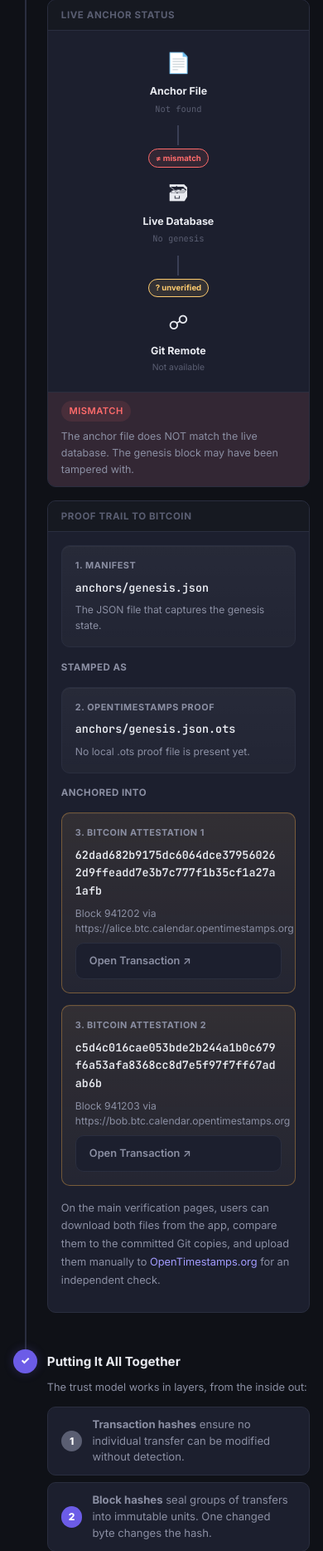
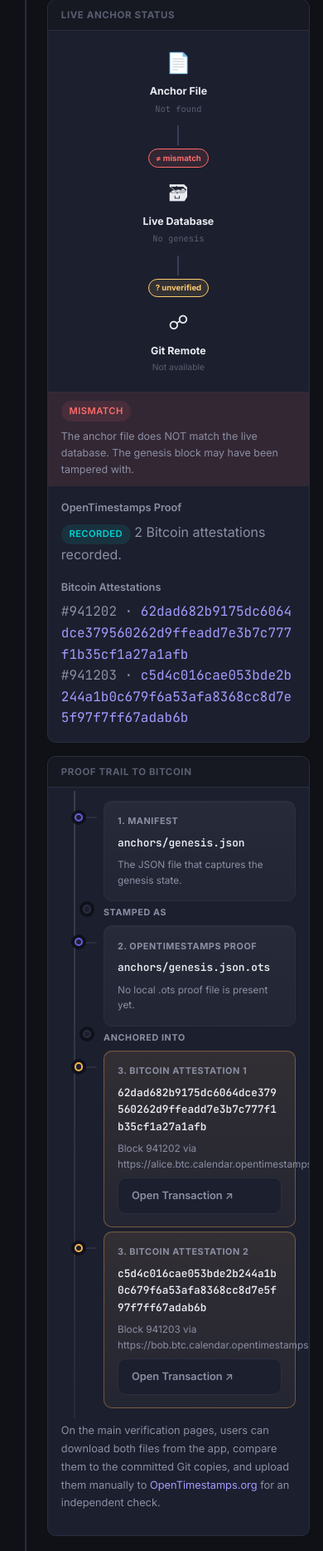
Before and after one commit to Alirvah/blockchain, a Django app: page /how-it-works/ in a window 390 px wide. Shown: the part 2591-4460 px from the top of the page at 83% size. Run offline with Django 5.2, Linux system fonts and the light colour scheme; the visitor is signed in with stand-in values (Sample User, id 1); data that the repository does not hold is empty.

Commit message:
Improve Bitcoin proof trail layout

```diff
--- a/static/css/style.css
+++ b/static/css/style.css
@@ -2317,29 +2317,67 @@ code, .mono { font-family: var(--font-mono); font-size: 0.875em; }
 
 .proof-trail {
     display: flex;
+    flex-direction: column;
     align-items: stretch;
-    gap: 0.9rem;
+    gap: 0.35rem;
     padding: 0 1.25rem 1rem;
-    overflow-x: auto;
+    width: 100%;
+    max-width: 100%;
+    overflow: visible;
+    position: relative;
+}
+
+.proof-trail::before {
+    content: "";
+    position: absolute;
+    left: 2rem;
+    top: 0.25rem;
+    bottom: 0.25rem;
+    width: 2px;
+    background: linear-gradient(
+        180deg,
+        rgba(255,255,255,0.14),
+        rgba(255,255,255,0.05)
+    );
+    border-radius: 999px;
+    pointer-events: none;
 }
 
 .proof-trail-link {
-    flex: 0 0 auto;
-    align-self: center;
+    align-self: stretch;
     font-size: 0.72rem;
     font-weight: 700;
     letter-spacing: 0.04em;
     text-transform: uppercase;
     color: var(--color-text-dim);
-    padding: 0.5rem 0.25rem;
+    padding: 0 0 0.15rem 3.25rem;
+    position: relative;
+}
+
+.proof-trail-link::before {
+    content: "";
+    position: absolute;
+    left: 2rem;
+    top: -0.05rem;
+    width: 0.7rem;
+    height: 0.7rem;
+    margin-left: -0.35rem;
+    border-radius: 50%;
+    background: var(--color-bg-card);
+    border: 2px solid var(--color-border);
+    box-shadow: 0 0 0 4px rgba(13, 15, 24, 0.85);
 }
 
 .proof-node {
-    flex: 0 0 260px;
+    flex: 1 1 auto;
     display: flex;
     flex-direction: column;
     gap: 0.45rem;
     padding: 0.95rem 1rem;
+    margin-left: 3.25rem;
+    min-width: 0;
+    max-width: calc(100% - 3.25rem);
+    position: relative;
     border-radius: var(--radius-md);
     border: 1px solid var(--color-border);
     background:
@@ -2348,11 +2386,40 @@ code, .mono { font-family: var(--font-mono); font-size: 0.875em; }
     box-shadow: inset 0 1px 0 rgba(255,255,255,0.04);
 }
 
+.proof-node::before {
+    content: "";
+    position: absolute;
+    left: -1.6rem;
+    top: 1.15rem;
+    width: 1.05rem;
+    height: 2px;
+    background: var(--color-border);
+    border-radius: 999px;
+}
+
+.proof-node::after {
+    content: "";
+    position: absolute;
+    left: -2rem;
+    top: 0.84rem;
+    width: 0.7rem;
+    height: 0.7rem;
+    margin-left: -0.35rem;
+    border-radius: 50%;
+    background: var(--color-bg-card);
+    border: 2px solid var(--color-accent);
+    box-shadow: 0 0 0 4px rgba(13, 15, 24, 0.85);
+}
+
 .proof-node-bitcoin {
     border-color: rgba(255, 179, 71, 0.35);
     background:
         linear-gradient(180deg, rgba(255,179,71,0.08), rgba(255,179,71,0.02)),
         rgba(255,255,255,0.02);
+}
+
+.proof-node-bitcoin::after {
+    border-color: #ffb347;
 }
 
 .proof-node-label {
@@ -2498,15 +2565,43 @@ code, .mono { font-family: var(--font-mono); font-size: 0.875em; }
     .anchor-proof-link .btn { width: 100%; text-align: center; }
     .proof-trail {
         padding: 0 1rem 1rem;
-        flex-direction: column;
-        overflow-x: visible;
+        gap: 0.3rem;
+    }
+    .proof-trail::before {
+        left: 1.95rem;
     }
     .proof-trail-link {
-        align-self: flex-start;
-        padding: 0;
+        padding: 0 0 0.15rem 3.2rem;
+        font-size: 0.67rem;
+        letter-spacing: 0.06em;
+    }
+    .proof-trail-link::before {
+        left: 1.95rem;
+        width: 0.65rem;
+        height: 0.65rem;
+        margin-left: -0.325rem;
     }
     .proof-node {
-        flex-basis: auto;
+        margin-left: 3.2rem;
+        width: auto;
+        max-width: calc(100% - 3.2rem);
+    }
+    .proof-node::before {
+        left: -1.55rem;
+        width: 1rem;
+    }
+    .proof-node::after {
+        left: -1.95rem;
+        top: 0.85rem;
+        width: 0.65rem;
+        height: 0.65rem;
+        margin-left: -0.325rem;
+    }
+    .proof-node-title {
+        font-size: 0.8rem;
+    }
+    .proof-node-sub {
+        font-size: 0.74rem;
     }
     .proof-node-actions {
         flex-direction: column;
--- a/templates/ledger/how_it_works.html
+++ b/templates/ledger/how_it_works.html
@@ -471,6 +471,49 @@
                     No anchor file has been created yet.
                 {% endif %}
             </div>
+
+            <div class="anchor-detail-grid mt-2" style="padding:0 1rem 1rem;">
+                <div>
+                    <div class="form-label">OpenTimestamps Proof</div>
+                    <div class="text-dim">
+                        {% if anchor_report.bitcoin_proof.status == "verified" %}
+                            <span class="badge badge-confirmed">Verified</span>
+                            Bitcoin-backed proof verified.
+                        {% elif anchor_report.bitcoin_proof.status == "recorded" %}
+                            <span class="badge badge-sealed">Recorded</span>
+                            {{ anchor_report.bitcoin_proof.attestations|length }} Bitcoin attestation{{ anchor_report.bitcoin_proof.attestations|length|pluralize }} recorded.
+                        {% elif anchor_report.bitcoin_proof.status == "proof_file_present" %}
+                            <span class="badge badge-pending">Proof File Present</span>
+                            The `.ots` file exists, but Bitcoin attestations are still pending.
+                        {% elif anchor_report.bitcoin_proof.status == "invalid" %}
+                            <span class="badge badge-failed">Invalid</span>
+                            The proof metadata could not be parsed.
+                        {% else %}
+                            <span class="badge badge-default">Not Added</span>
+                            No OpenTimestamps proof has been recorded yet.
+                        {% endif %}
+                    </div>
+                </div>
+                <div>
+                    <div class="form-label">Bitcoin Attestations</div>
+                    <div class="text-dim text-mono" style="word-break:break-all;">
+                        {% if anchor_report.bitcoin_proof.attestations %}
+                            {% for attestation in anchor_report.bitcoin_proof.attestations %}
+                                <div>
+                                    {% if attestation.block_height %}#{{ attestation.block_height }} &middot; {% endif %}
+                                    {% if attestation.explorer_url %}
+                                        <a href="{{ attestation.explorer_url }}" target="_blank" rel="noopener noreferrer" class="text-mono">{{ attestation.txid }}</a>
+                                    {% else %}
+                                        {{ attestation.txid|default:"Unknown TXID" }}
+                                    {% endif %}
+                                </div>
+                            {% endfor %}
+                        {% else %}
+                            —
+                        {% endif %}
+                    </div>
+                </div>
+            </div>
         </div>
 
         <div class="edu-demo-box" style="margin-top:1rem;">
```
Also changed, not shown: templates/ledger/_anchor_downloads.html (+14 -2 lines).
